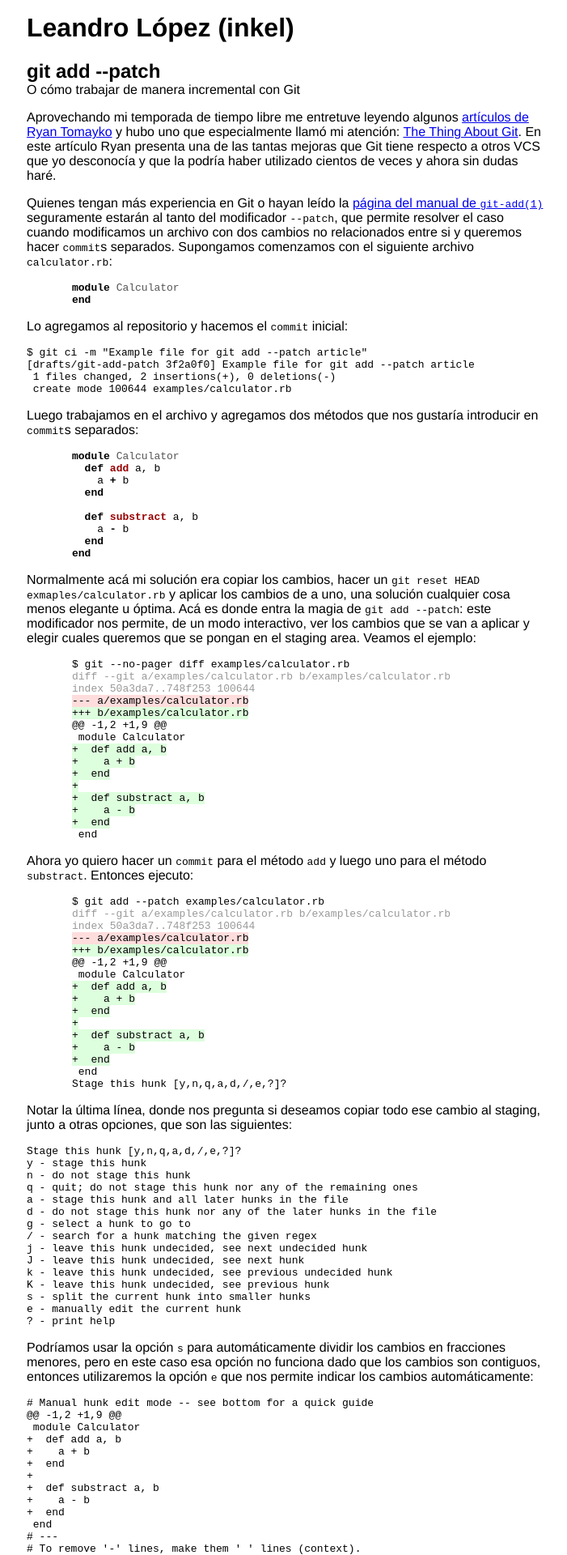
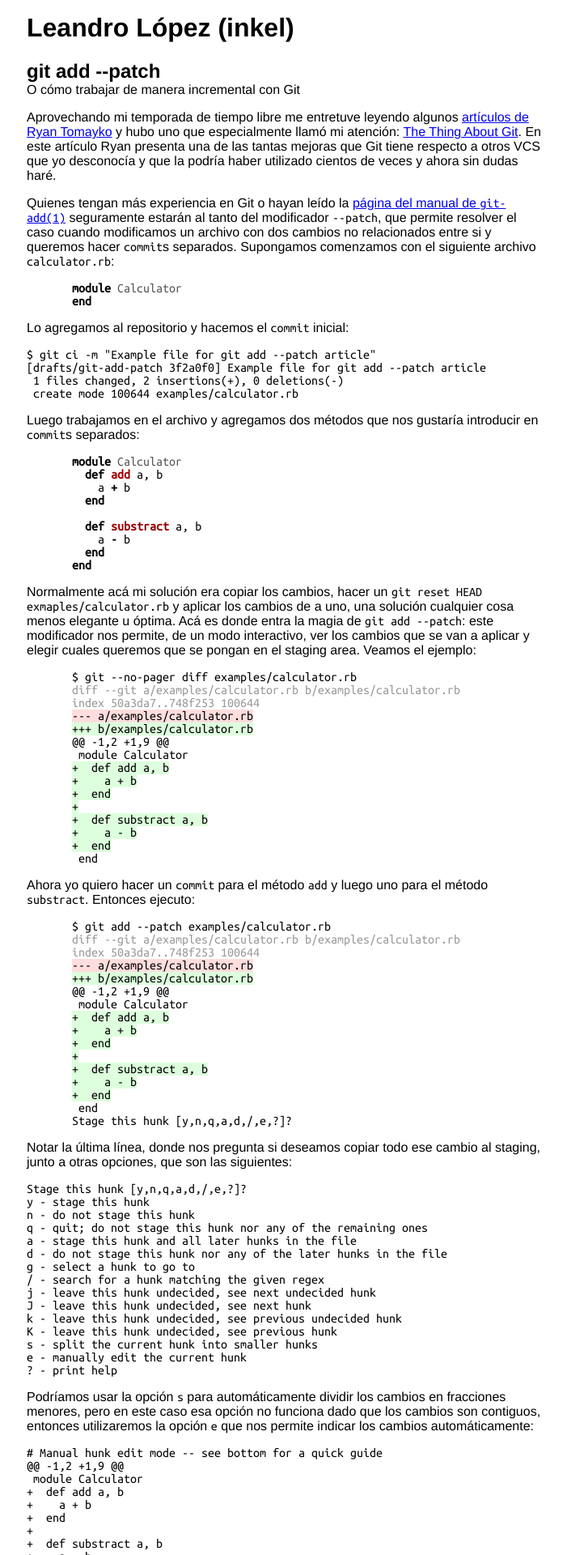
Before and after one commit to inkel/inkel.github.io, a Jekyll site: the page built from _posts/2011-06-07-git-add-patch.md, in a window 1280 px wide. Shown: the top 1920 px of the page at 81% size, without its empty margins (287-988 px from the left). Built offline with Jekyll 4.4.1, drawn with Linux system fonts in a browser that asks for light colours; some web fonts are replaced; Markdown is read by kramdown in place of the engine named in the settings.

Commit message:
Use Ubuntu Mono as monospaced font

```diff
--- a/_layouts/default.html
+++ b/_layouts/default.html
@@ -6,6 +6,7 @@
     <meta name="author" content="Leandro Mariano López (inkel)">
     <link href="http://www.google.com/profiles/inkel.ar" rel="me" type="text/html">
     <link href="http://fonts.googleapis.com/css?family=Cantora+One" rel="stylesheet" type="text/css">
+    <link href="http://fonts.googleapis.com/css?family=Ubuntu+Mono" rel="stylesheet" type="text/css">
     <link rel="stylesheet" href="/css/default.css">
     <link rel="stylesheet" href="/css/syntax.css">
   </head>
--- a/css/default.css
+++ b/css/default.css
@@ -1 +1 @@
-html{background:#fff}body{padding:1em;margin:0 auto;width:40em;font-family:Helvetica,Arial,sans-serif}h1,h2,h3,h4,h5,h6{font-family:"Cantora One",Helvetica,Arial,sans-serif}h1{margin-top:0}h1 a{color:#000;text-decoration:none}hgroup h1,hgroup h2,hgroup p{margin:0}#followme nav{text-align:center}#followme nav ul{display:inline}#followme nav ul li{display:inline}#followme nav ul li:before{content:" [ "}#followme nav ul li:after{content:" ] "}#followme a{color:#000}#followme a:hover{color:red}dt{font-weight:bold;margin-top:1em}dt a{text-decoration:none;color:#000}dt time{font-weight:normal;font-size:0.75em}
+html{background:#fff}body{padding:1em;margin:0 auto;width:40em;font-family:Helvetica,Arial,sans-serif}h1,h2,h3,h4,h5,h6{font-family:"Cantora One",Helvetica,Arial,sans-serif}h1{margin-top:0}h1 a{color:#000;text-decoration:none}hgroup h1,hgroup h2,hgroup p{margin:0}#followme nav{text-align:center}#followme nav ul{display:inline}#followme nav ul li{display:inline}#followme nav ul li:before{content:" [ "}#followme nav ul li:after{content:" ] "}#followme a{color:#000}#followme a:hover{color:red}dt{font-weight:bold;margin-top:1em}dt a{text-decoration:none;color:#000}dt time{font-weight:normal;font-size:0.75em}pre,code,kbd{font-family:"Ubuntu Mono",monospace}
--- a/css/default.sass
+++ b/css/default.sass
@@ -51,3 +51,6 @@
   time
     font-weight: normal
     font-size: 0.75em
+
+pre, code, kbd
+  font-family: "Ubuntu Mono", monospace
```
